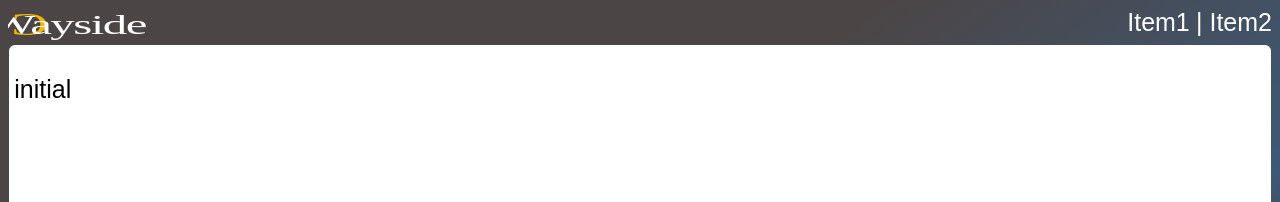
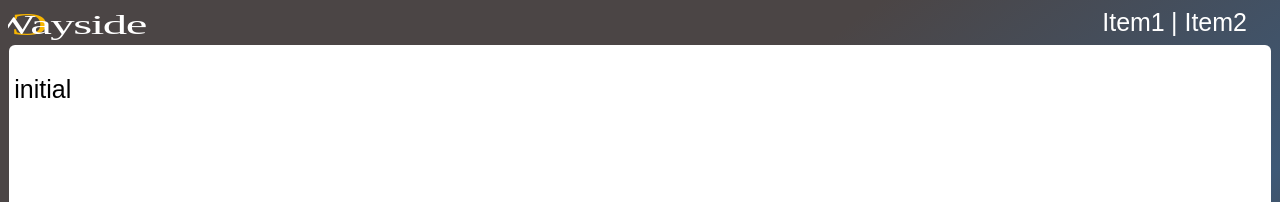
Before and after one commit to OpenWayside/openwayside.github.io, a Jekyll site: the page built from index.md, in a window 1280 px wide. Shown: the top 202 px of the page. Built offline with Jekyll 4.4.1, drawn with Linux system fonts in a browser that asks for light colours; some web fonts are replaced; our own code applies the rules of GitHub Pages for plain Markdown files.

Commit message:
Update _header.scss

```diff
--- a/_sass/_header.scss
+++ b/_sass/_header.scss
@@ -13,6 +13,7 @@
 .nav #menu {
 	float: right;
 	padding-left: 1em;
+	padding-right: 1em;
 }
 
 .nav #menu a {
```
